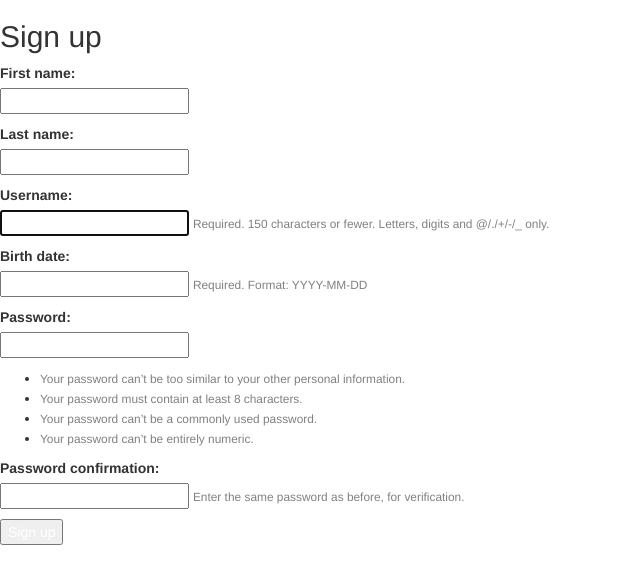
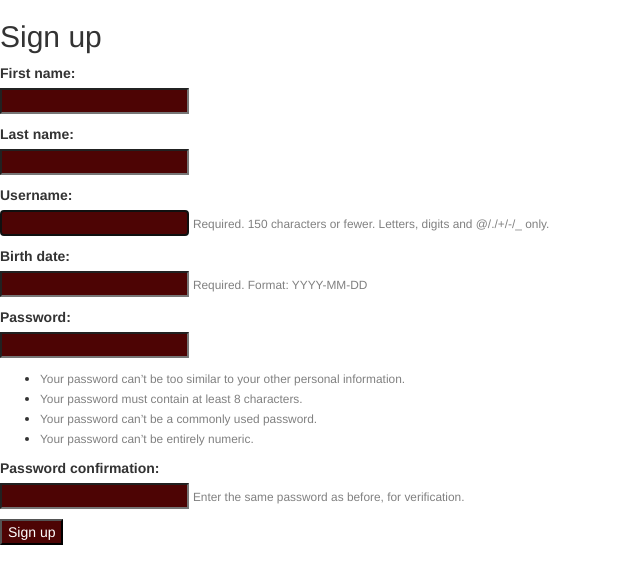
Before and after one commit to sidhbk08/Call-Break, a Django app: page /signup/ in a window 1280 px wide. Shown: the part 111-695 px from the top of the page, without its empty margins (0-640 px from the left). Run offline with Django 3.2, Linux system fonts and the light colour scheme; some libraries are stand-ins or nearby versions.

Commit message:
aja dekho window wale

```diff
--- a/static/css/game.css
+++ b/static/css/game.css
@@ -1,5 +1,6 @@
 select, button, input {
 	color: white;
+	background-color: #4d0404;
 }
 .cardbut {
 	margin: 0px;
```
